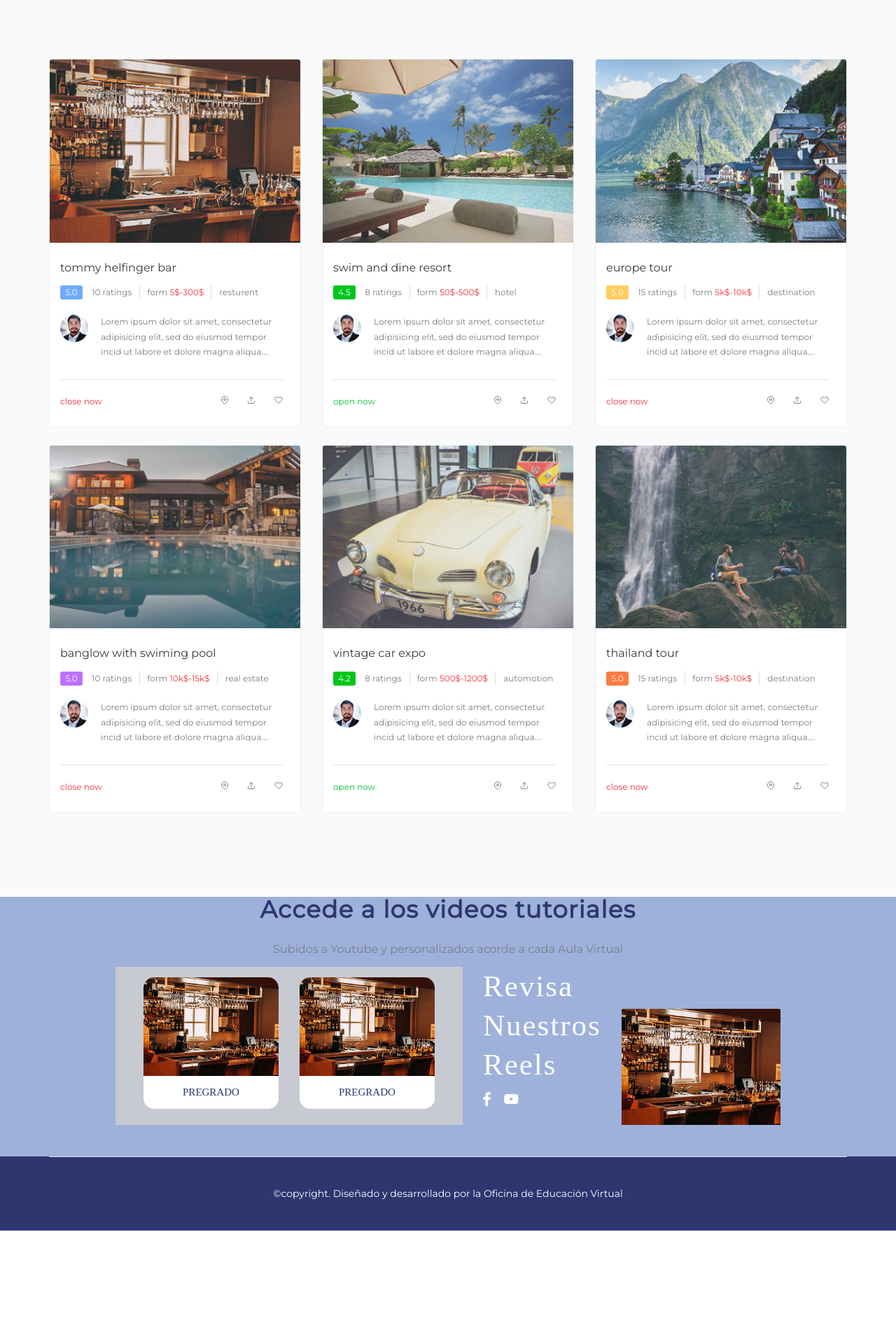
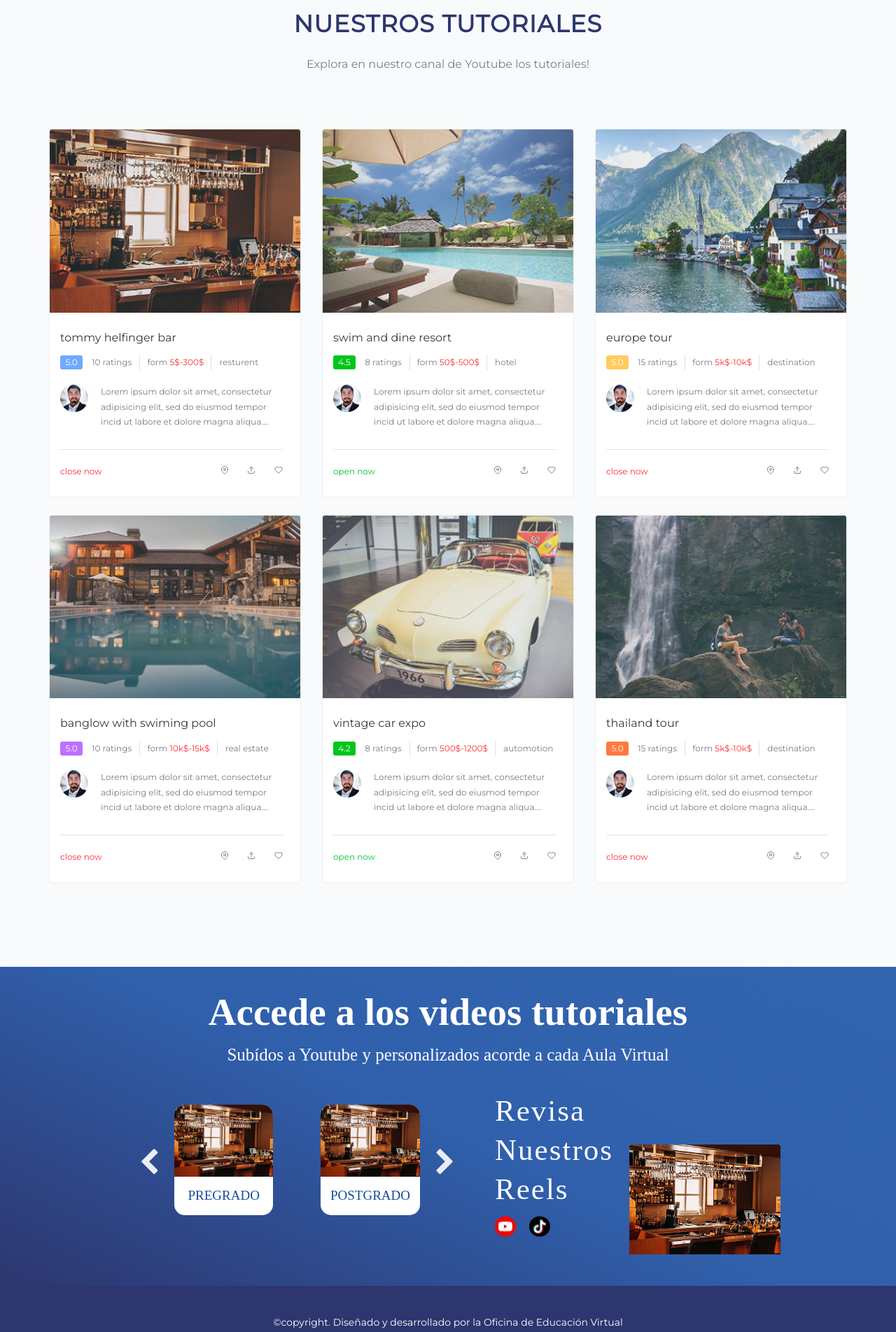
Before and after one commit to agomez95/upt_virtual, a PHP site: page / in a window 1280 px wide. Shown: the part 2616-4520 px from the top of the page at 70% size. Before the commit the page ends 4375 px from the top, so only its background shows below. Run offline with PHP 8.4, Linux system fonts and the light colour scheme; some web fonts are replaced.

Commit message:
tutoriales

```diff
--- a/assets/css/style.css
+++ b/assets/css/style.css
@@ -893,7 +893,7 @@
 .footer-menu ul.footer-menu-item li a:hover{color: #f43032;}
 .hm-footer-copyright {
     padding: 40px 0;
-    border-top: 1px solid #e1e5eb;
+    /* border-top: 1px solid #e1e5eb; */
 }
 .hm-footer-copyright p,.hm-footer-copyright p a {
     color: #ffffff;
--- a/assets/css/videotutoriales.css
+++ b/assets/css/videotutoriales.css
@@ -1,6 +1,11 @@
 @font-face {
     font-family: Montserrat-ExtraBold;
     src: url(../letras/montserrat/Montserrat-ExtraBold.otf);
+}
+
+@font-face {
+    font-family: Montserrat-ExtraLight;
+    src: url(../letras/montserrat/Montserrat-ExtraLight.otf);
 }
 
 @font-face {
@@ -13,20 +18,46 @@
     src: url(../letras/montserrat/Montserrat-Regular.otf);
 }
 
-@font-face {
-    font-family: ArnoPro-Caption;
-    src: url(../letras/arno-pro/ArnoPro-Caption.otf);
+
+
+
+
+.seccion_videotutoriales {
+    /* background: linear-gradient(to right, #20498A, #3365AF); */
+    background: linear-gradient(25deg, #2D366F, #3060AC, #3365AF);
+    /* box-shadow: 5px 5px 40px; */
+    /* box-shadow: rgba(0, 0, 0, 0.25) 0px 54px 55px, rgba(0, 0, 0, 0.12) 0px -12px 30px, rgba(0, 0, 0, 0.12) 0px 4px 6px, rgba(0, 0, 0, 0.17) 0px 12px 13px, rgba(0, 0, 0, 0.09) 0px -3px 5px; */
 }
 
 
-.seccion_videotutoriales{
-    background-color: #9db1db;
+
+
+.titulo_videotutoriales {
+    padding-top: 35px !important;
+    padding-bottom: 20px !important;
 }
-.container-fluid{
+
+.titulo_videotutoriales h2 {
+    text-align: center;
+    color: #fff;
+    font-family: Montserrat-ExtraBold;
+    font-size: 55px;
+}
+
+.titulo_videotutoriales p {
+    text-align: center;
+    color: #fff;
+    font-family: Montserrat-ExtraLight;
+    font-size: 25px;
+    margin-top: 8px;
+}
+
+.container-fluid {
     margin-left: 150px !important;
     margin-right: 150px !important;
 }
- .videotutoriales{
+
+.videotutoriales {
     /* background-color: #2cb833; */
     color: #2C59B8;
     display: flex;
@@ -39,46 +70,118 @@
 
 }
 
-.derecha{
+.derecha {
     width: 100% !important;
-    background-color: #c7cad1;
-    padding-left: 40px !important;
-    padding-right: 40px !important;
-    padding-bottom: 5px !important;
+    /* background-color: #0844cf; */
+    padding-left: 80px !important;
+    padding-right: 80px !important;
+
 }
 
 
-.tarjeta{
+.tarjeta {
     background-color: #fff;
     border-radius: 15px !important;
-    text-align:center;
     font-family: Montserrat-ExtraBold;
     margin-top: 15px !important;
+    /* margin: 18px !important; */
+    margin:19px !important;
 }
-.tarjeta img{
-    border-top-right-radius:  15px !important;
-    border-top-left-radius:  15px !important;
+
+.tarjeta:hover {
+    cursor: pointer;
+    transition: all .50s ease-in-out;
+    transform: scale(1.15);
+    z-index: 1;
+}
+
+.tarjeta img {
+    border-top-right-radius: 15px !important;
+    border-top-left-radius: 15px !important;
     width: 100% !important;
     height: 100% !important;
 }
-.tarjeta p{
+
+.tarjeta p {
     padding: 10px 0px !important;
-    color: #2D366F;
-    font-size: 15px !important;
+    color: #164A9A;
+    font-size: 19px !important;
+    font-family: Montserrat-ExtraBold !important;
+    text-align: center;
+}
+
+
+.ver_mas {
+    padding: 1px;
+    position: absolute;
+    width: 100%;
+    bottom: 0;
+    opacity: 0;
+    transform: translate(0px, 50px);
+    -webkit-transform: translate(0px, -50px);
+    -moz-transform: translate(0px, 50px);
+    -o-transform: translate(0px, 50px);
+    -ms-transform: translate(0px, 50px);
+    background-color: #fff;
+}
+
+
+.ver_mas .escuelas {
+    padding-top: 10px !important;
+    padding-bottom: 10px !important;
+    bottom: 0px !important;
+    /* width: 100%; */
+    height: 100%;
+    display: flex;
+    justify-content: center;
+
+}
+
+.tarjeta:hover .ver_mas {
+    transform: translate(0px, -40px);
+    -webkit-transform: translate(0px, -40px);
+    -moz-transform: translate(0px, -40px);
+    -o-transform: translate(0px, -40px);
+    -ms-transform: translate(0px, -40px);
+    /* width: 100% !important; */
+    opacity: 1;
+}
+
+.tarjeta .ver_mas ul li {
+    list-style: inside;
+    color: #164A9A;
+    line-height: 1.3em;
+    font-size: 16px;
+  }
+
+.tarjeta .ver_mas ul li a {
+    color: #164A9A;
+    font-size: 16px;
     font-family: Montserrat-Medium;
+    /* justify-content: left; */
 
 }
 
 
 
+
+
+
+
+
+
+
+
+
 /* pARTE IZQUIERDA DE LOS VIDEOTUTORLAES  */
-.izquierda{
+.izquierda {
     width: 100% !important;
     /* background-color: #3a2cb8; */
     display: flex !important;
     align-items: end !important;
 }
-  .izquierda .redes_sociales{
+
+.izquierda .redes_sociales {
     display: flex !important;
     /* background-color: #b82c95; */
     width: 100% !important;
@@ -86,7 +189,8 @@
     padding-bottom: 25px !important;
 
 }
- .redes_sociales p{
+
+.redes_sociales p {
     color: #fff;
     text-align: left;
     font-size: 43px !important;
@@ -96,35 +200,23 @@
     padding-bottom: 10px !important;
 }
 
- /* .texto{
-    background-color: #4175e6;
-    color: #fff;
-    width: 100% !important;
-    display: flex;
-    justify-content: center !important;
- }
- .texto p{
-    color: #fff;
-    text-align: left;
-    font-size: 35px !important;
-    font-family: Montserrat-ExtraBold;
-    letter-spacing: 0.5px !important;
- }
-.redes_sociales{
-    display: flex;
-    flex-direction: row !important;
-    justify-content: center !important;
-} */
+
 
 .redes_sociales ul li {
     display: inline-block;
     margin-right: 15px;
-
 }
 
 .redes_sociales ul li img {
+    width: 30px !important;
+    height: 30px !important;
+}
+
+
+
+.imagen {
     width: 100%;
-    height: 100%;
+    /* background-color: #2D366F; */
 }
 
 
@@ -133,8 +225,64 @@
 
 
 
-.imagen
-{
-    width: 100%;
-    /* background-color: #2D366F; */
+
+
+
+
+
+
+
+
+
+
+
+
+
+
+
+
+
+
+
+
+
+body { padding-top: 100px; }
+/*#####################
+Additional Styles (required)
+######################*/
+.myCarousel{
+    background-color: #d9534f;
+    padding: 25px !important;
 }
+#myCarousel .thumbnail {
+	margin-bottom: 0;
+}
+.carousel-control.left, .carousel-control.right {
+	background-image:none !important;
+}
+.carousel-control {
+	color:#fff;
+	top:40%;
+	color:#EAEEF4;
+	bottom:auto;
+	padding-top:4px;
+	width:30px;
+	height:30px;
+	text-shadow:none;
+	opacity:1;
+}
+
+.carousel-control:hover {
+	color: #d9534f;
+}
+.carousel-control.left, .carousel-control.right {
+	background-image:none !important;
+}
+.carousel-control.right {
+	left:auto;
+	right:-32px;
+}
+.carousel-control.left {
+	right:auto;
+	left:-32px;
+}
--- a/index.html
+++ b/index.html
@@ -691,28 +691,174 @@
 
 
 
+	<!--blog start -->
+	<section id="blog" class="seccion_videotutoriales">
+
+		<div class="container titulo_videotutoriales">
+			<h2 class=""><b>Accede a los videos tutoriales</b> </h2>
+			<p class="">Subídos a Youtube y personalizados acorde a cada Aula Virtual</p>
+		</div>
+
+		<div class="container-fluid">
+			<div class="row">
 
 
-	<!--blog start -->
-	<section id="blog" class="seccion_videotutoriales">
+					<!-- Carousel
+					================================================== -->
+
+
+
+			</div>
+		</div>
+
+
+
+
+
 
 
 
 
 		<div class="container-fluid">
-			<div class="section-header titulo_videotutoriales">
-				<h2>Accede a los videos tutoriales</h2>
-				<p>Subidos a Youtube y personalizados acorde a cada Aula Virtual</p>
-			</div><!--/.section-header-->
+			<div class="videotutoriales">
+				<div class="derecha">
+					<div class="row d-flex justify-content-center">
+						<div id="myCarousel" class="carousel slide">
+							<div class="carousel-inner">
+
+								<div class="item active">
+									<div class="row">
+
+										<div class="col-lg-6">
+
+											<div class="tarjeta">
 
 
-			<div class="videotutoriales">
-				<div class="derecha">
-					<div class="row">
-						<div class="col-lg-6">
+
+													<img src="assets/images/explore/e1.jpg" alt="explore image">
+													<p>PREGRADO</p>
+
+													 <div class="ver_mas">
+
+														<div class="escuelas">
+															<ul>
+																<li><a class="" id="epe" data-value="epe" onclick='get(this.id);'> Docentes</a></li>
+																<li><a class="" id="epcc" data-value="epcc" onclick='get(this.id);'> Estudiantes</a></li>
+
+															</ul>
+														</div>
+
+													</div>
+
+											</div>
+
+										</div>
+										<div class="col-lg-6">
+											<div class="tarjeta">
+												<img src="assets/images/explore/e1.jpg" alt="explore image">
+													<p>POSTGRADO</p>
+
+													 <div class="ver_mas">
+
+														<div class="escuelas">
+															<ul>
+																<li><a class="" id="epe" data-value="epe" onclick='get(this.id);'> Docentes</a></li>
+																<li><a class="" id="epcc" data-value="epcc" onclick='get(this.id);'> Estudiantes</a></li>
+
+															</ul>
+														</div>
+
+													</div>
+
+											</div>
+
+										</div>
+
+									</div>
+								</div>
+								<div class="item">
+									<div class="row justify-content-center">
+
+										<div class="col-lg-6">
+
+											<div class="tarjeta">
+
+
+
+													<img src="assets/images/explore/e1.jpg" alt="explore image">
+													<p>CPU</p>
+
+													 <div class="ver_mas">
+
+														<div class="escuelas">
+															<ul>
+																<li><a class="" id="epe" data-value="epe" onclick='get(this.id);'> Docentes</a></li>
+																<li><a class="" id="epcc" data-value="epcc" onclick='get(this.id);'> Estudiantes</a></li>
+
+															</ul>
+														</div>
+
+													</div>
+
+											</div>
+
+										</div>
+
+									</div>
+								</div>
+
+							</div>
+
+							<a class="left carousel-control" href="#myCarousel" data-slide="prev"><i class="fa fa-chevron-left fa-2x"></i></a>
+							<a class="right carousel-control" href="#myCarousel" data-slide="next"><i class="fa fa-chevron-right fa-2x"></i></a>
+
+
+						</div>
+
+
+
+
+
+
+
+
+
+
+
+
+
+
+
+
+
+
+
+
+
+
+
+
+
+						<!-- <div class="col-lg-6">
+
 							<div class="tarjeta">
-								<img src="assets/images/explore/e1.jpg" alt="explore image">
-								<p>PREGRADO</p>
+
+
+
+									<img src="assets/images/explore/e1.jpg" alt="explore image">
+									<p>PREGRADO</p>
+
+									 <div class="ver_mas">
+
+										<div class="escuelas">
+											<ul>
+												<li><a class="" id="epe" data-value="epe" onclick='get(this.id);'> Docentes</a></li>
+												<li><a class="" id="epcc" data-value="epcc" onclick='get(this.id);'> Estudiantes</a></li>
+
+											</ul>
+										</div>
+
+									</div>
 
 							</div>
 
@@ -720,11 +866,43 @@
 						<div class="col-lg-6">
 							<div class="tarjeta">
 								<img src="assets/images/explore/e1.jpg" alt="explore image">
-								<p>PREGRADO</p>
+									<p>POSTGRADO</p>
+
+									 <div class="ver_mas">
+
+										<div class="escuelas">
+											<ul>
+												<li><a class="" id="epe" data-value="epe" onclick='get(this.id);'> Docentes</a></li>
+												<li><a class="" id="epcc" data-value="epcc" onclick='get(this.id);'> Estudiantes</a></li>
+
+											</ul>
+										</div>
+
+									</div>
 
 							</div>
 
 						</div>
+						<div class="col-lg-6">
+							<div class="tarjeta">
+								<img src="assets/images/explore/e1.jpg" alt="explore image">
+									<p>POSTGRADO</p>
+
+									 <div class="ver_mas">
+
+										<div class="escuelas">
+											<ul>
+												<li><a class="" id="epe" data-value="epe" onclick='get(this.id);'> Docentes</a></li>
+												<li><a class="" id="epcc" data-value="epcc" onclick='get(this.id);'> Estudiantes</a></li>
+
+											</ul>
+										</div>
+
+									</div>
+
+							</div>
+
+						</div> -->
 
 
 					</div>
@@ -743,11 +921,11 @@
 								 <ul>
 									 <li>
 										 <a href="https://www.facebook.com/UPToficial" target="_blank">
-											 <img src="./assets/images/ICONOS/Facebook.webp" alt="Facebook UPT"></a>
+											 <img src="./assets/iconos/Icon Youtube.webp" alt="Facebook UPT"></a>
 									 </li>
 									 <li>
 										 <a href="https://www.youtube.com/@of.educacionvirtual" target="_blank">
-											 <img src="./assets/images/ICONOS/Youtube.webp" alt=" Youtube de la Oficina de Educación Virtual"></a>
+											 <img src="./assets/iconos/Icon Tik Tok.webp" alt=" Youtube de la Oficina de Educación Virtual"></a>
 									 </li>
 								 </ul>
 							 </div>
@@ -759,25 +937,6 @@
 
 					</div>
 
-					<!-- <div class="row bg-danger text-justify-end">
-						<div class="col-lg-6">
-
-							<div class="redes_sociales">
-
-								<p>Revisa <br>
-									Nuestros <br>
-									Reels</p>
-							</div>
-						</div>
-						<div class="col-lg-6">
-							<div class="imagen">
-								dddddddd
-								ss<img src="assets/images/explore/e1.jpg" alt="explore image">
-
-							</div>
-						</div>
-
-					</div> -->
 
 				</div>
 			</div>
@@ -786,20 +945,51 @@
 
 		</div>
 
-		</div><!--/.container-->
+
 
 	</section><!--/.blog-->
 	<!--blog end -->
-
-	<section class="facultades" id="facultades">
-		<div class="container">
 
 
 
 
 
-		</div>
-	</section>
+
+
+
+
+
+
+
+
+
+
+
+
+
+
+
+
+
+
+
+
+
+
+
+
+
+
+
+
+
+
+
+
+
+
+
+
 
 	<!--footer start-->
 	<footer id="footer" class="footer">
@@ -858,8 +1048,8 @@
 
 	<script>
 		$('#myCarousel').carousel({
-			interval: 4000
-		});
+		interval:   4000
+	});
 	</script>
 
 </body>
```
Also changed, not shown: assets/iconos/Icon Tik Tok.png (added), assets/iconos/Icon Tik Tok.webp (added), assets/iconos/Icon Youtube.png (added), assets/iconos/Icon Youtube.webp (added). Lines whose indentation alone changed are shown as unchanged.
